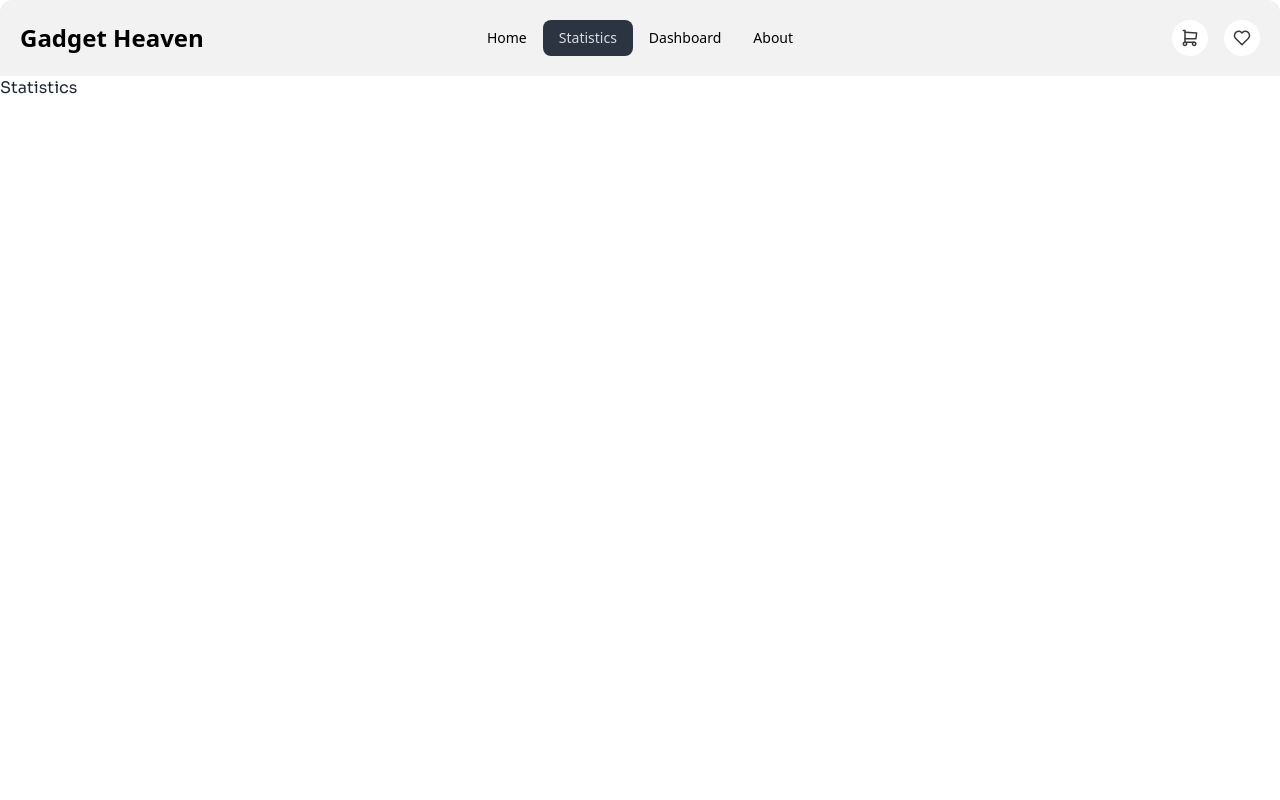
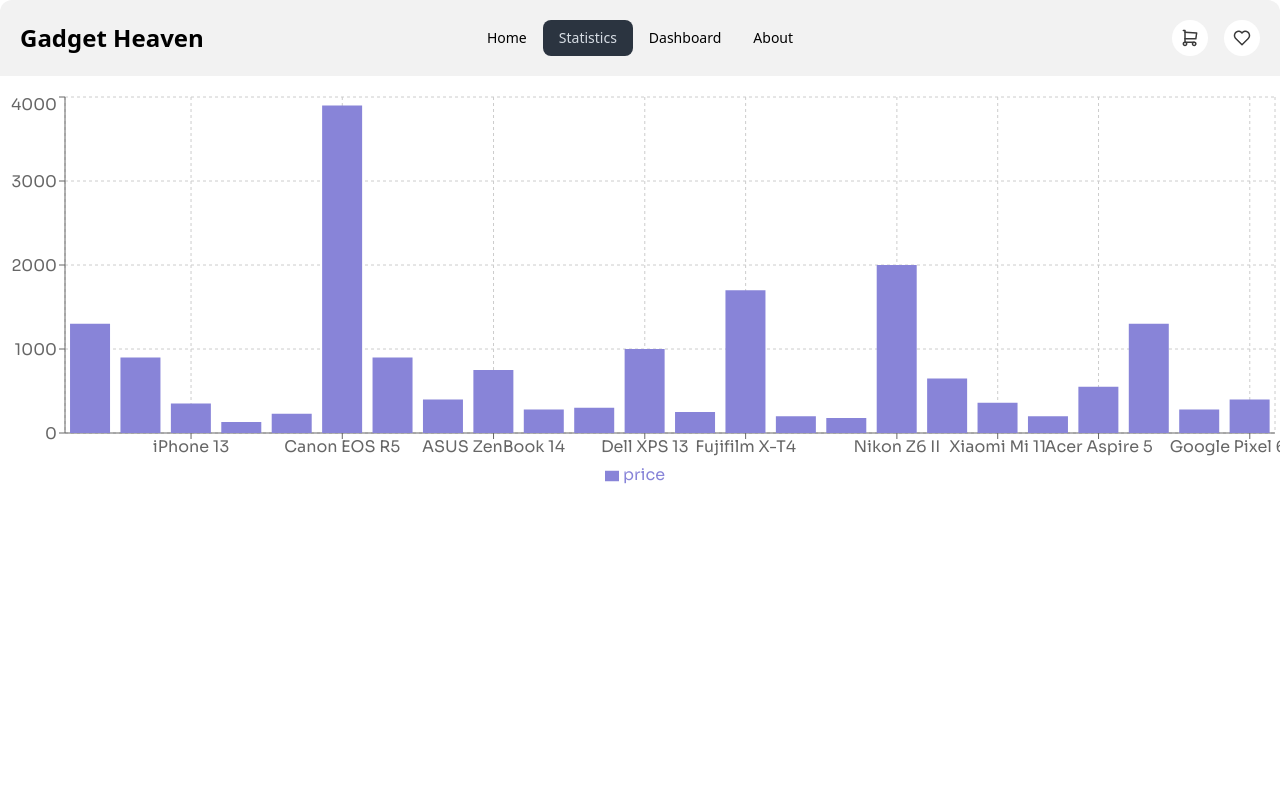
Before and after one commit to sakib-333/ph-b10-a8, a React (Vite) app: page /statistics in a window 1280 px wide. Shown: the top 800 px of the page. Built offline with nearby package versions, Linux system fonts and the light colour scheme.

Commit message:
Update statistics section.

```diff
--- a/package.json
+++ b/package.json
@@ -13,7 +13,8 @@
     "react": "^18.3.1",
     "react-dom": "^18.3.1",
     "react-router-dom": "^6.27.0",
-    "react-toastify": "^10.0.6"
+    "react-toastify": "^10.0.6",
+    "recharts": "^2.13.3"
   },
   "devDependencies": {
     "@eslint/js": "^9.13.0",
--- a/src/components/Body/BodyComponents/Statistics.jsx
+++ b/src/components/Body/BodyComponents/Statistics.jsx
@@ -1,11 +1,43 @@
-import React, { useEffect } from "react";
+import React, { useContext, useEffect } from "react";
+import { GadgetHavenContext } from "../../context/GadgetHavenContext";
+import {
+  Bar,
+  XAxis,
+  YAxis,
+  CartesianGrid,
+  Tooltip,
+  Legend,
+  ResponsiveContainer,
+  BarChart,
+} from "recharts";
 
 const Statistics = () => {
+  const { gadgets } = useContext(GadgetHavenContext);
+  const data = gadgets.map((gadget) => {
+    return {
+      name: gadget.product_title,
+      price: gadget.price,
+    };
+  });
+
   useEffect(() => {
     document.title = "Statistics";
   }, []);
 
-  return <div>Statistics</div>;
+  return (
+    <div className="mt-4 mx-auto">
+      <ResponsiveContainer width="100%" height={400}>
+        <BarChart data={data}>
+          <CartesianGrid strokeDasharray="3 3" />
+          <XAxis dataKey="name" />
+          <YAxis />
+          <Tooltip />
+          <Legend />
+          <Bar dataKey="price" fill="#8884d8" />
+        </BarChart>
+      </ResponsiveContainer>
+    </div>
+  );
 };
 
 export default Statistics;
```
Also changed, not shown: 1 other file (tests, documents, lock files or other folders).
